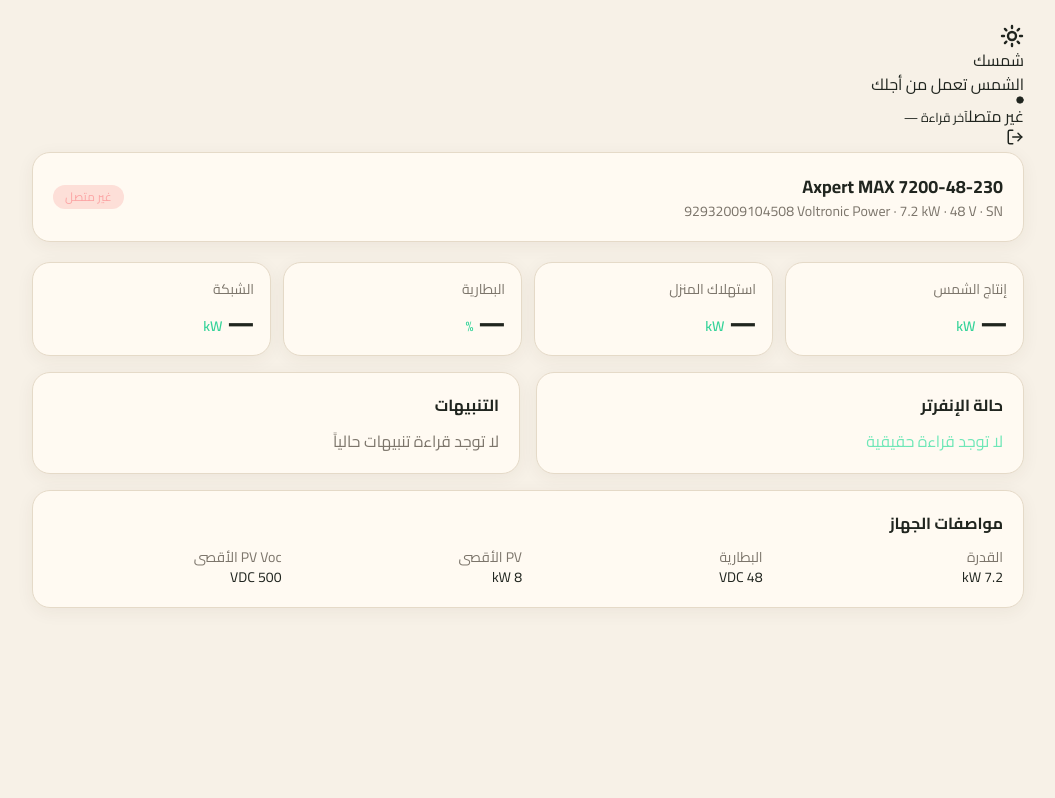
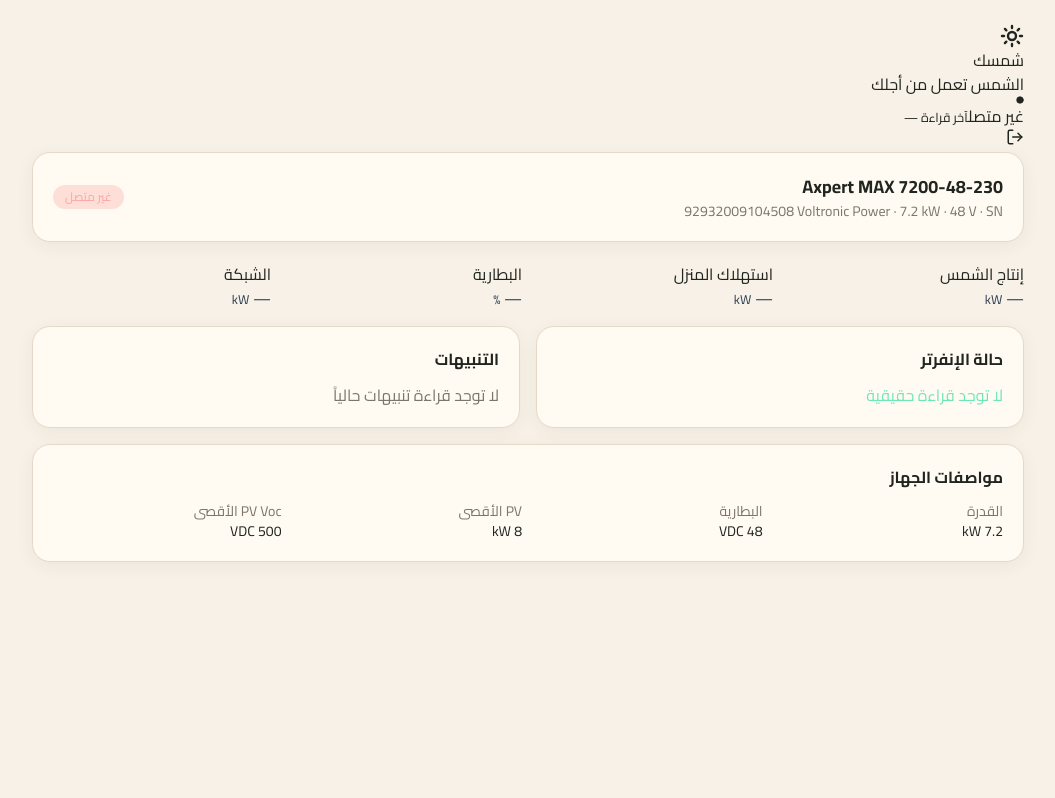
Before and after one commit to mahmoudbir-glitch/Solar, a Next.js app: page / in a window 1280 px wide. Shown: the top 798 px of the page, without its empty margins (112-1167 px from the left). Built offline with nearby package versions, Linux system fonts and the light colour scheme.

Commit message:
design: rebuild Solar UI system

```diff
--- a/src/components/Metric.tsx
+++ b/src/components/Metric.tsx
@@ -1 +1,7 @@
-export function Metric({title,value,unit}:{title:string,value:number|string|null,unit?:string}){return <div className="card p-4"><div className="muted text-sm">{title}</div><div className="mt-2 text-2xl font-extrabold value">{value===null?'—':value} <span className="text-sm font-semibold text-emerald-400">{unit}</span></div></div>}
+type Props={title:string,value:number|string|null,unit?:string,icon?:React.ReactNode,accent?:string};
+export function Metric({title,value,unit,icon,accent='#2C3E50'}:Props){
+ return <div className="metric-card">
+  <div className="metric-head"><span>{icon}</span><span>{title}</span></div>
+  <div className="metric-value" style={{color:accent}}>{value===null?'—':value} <small>{unit}</small></div>
+ </div>
+}
```
